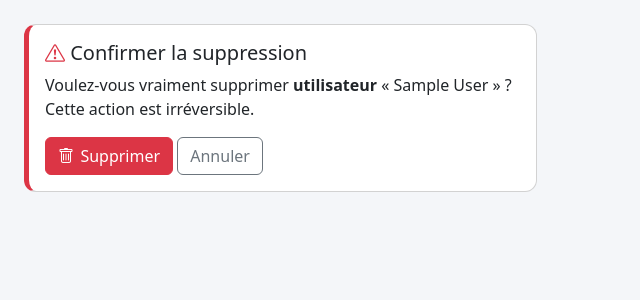
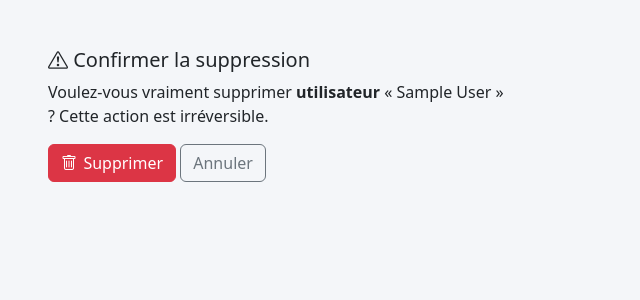
Before and after one commit to monamijer/django-academic, a Django app: page /comptes/utilisateurs/1/supprimer/ in a window 1280 px wide. Shown: the part 56-356 px from the top of the page, without its empty margins (0-640 px from the left). Run offline with Django 5.2, Linux system fonts and the light colour scheme; the visitor is signed in with stand-in values (Sample User, id 1); data comes from the database, SQL or seed files in the repository; some libraries are stand-ins or nearby versions.

Commit message:
feat: update comptes/templates/comptes/confirmer_suppression.html

```diff
--- a/comptes/templates/comptes/confirmer_suppression.html
+++ b/comptes/templates/comptes/confirmer_suppression.html
@@ -1,15 +1,13 @@
 {% extends "base.html" %}
 {% block titre %}Confirmer la suppression{% endblock %}
 {% block contenu %}
-<div class="card col-md-5" style="border-left:5px solid var(--c-alerte);">
-  <div class="card-body">
-    <h5><i class="bi bi-exclamation-triangle text-danger"></i> Confirmer la suppression</h5>
-    <p>Voulez-vous vraiment supprimer <strong>{{ type_objet }}</strong> « {{ objet }} » ? Cette action est irréversible.</p>
-    <form method="post">
-      {% csrf_token %}
-      <button class="btn btn-danger btn-icon"><i class="bi bi-trash"></i> Supprimer</button>
-      <a href="javascript:history.back()" class="btn btn-outline-secondary">Annuler</a>
-    </form>
-  </div>
+<div class="panel col-md-5" style="padding:1.5rem; border-left:4px solid var(--bad);">
+  <h5><i class="bi bi-exclamation-triangle" style="color:var(--bad);"></i> Confirmer la suppression</h5>
+  <p style="color:var(--muted);">Voulez-vous vraiment supprimer <strong>{{ type_objet }}</strong> « {{ objet }} » ? Cette action est irréversible.</p>
+  <form method="post">
+    {% csrf_token %}
+    <button class="btn btn-danger btn-icon"><i class="bi bi-trash"></i> Supprimer</button>
+    <a href="javascript:history.back()" class="btn btn-outline-secondary">Annuler</a>
+  </form>
 </div>
 {% endblock %}
```
